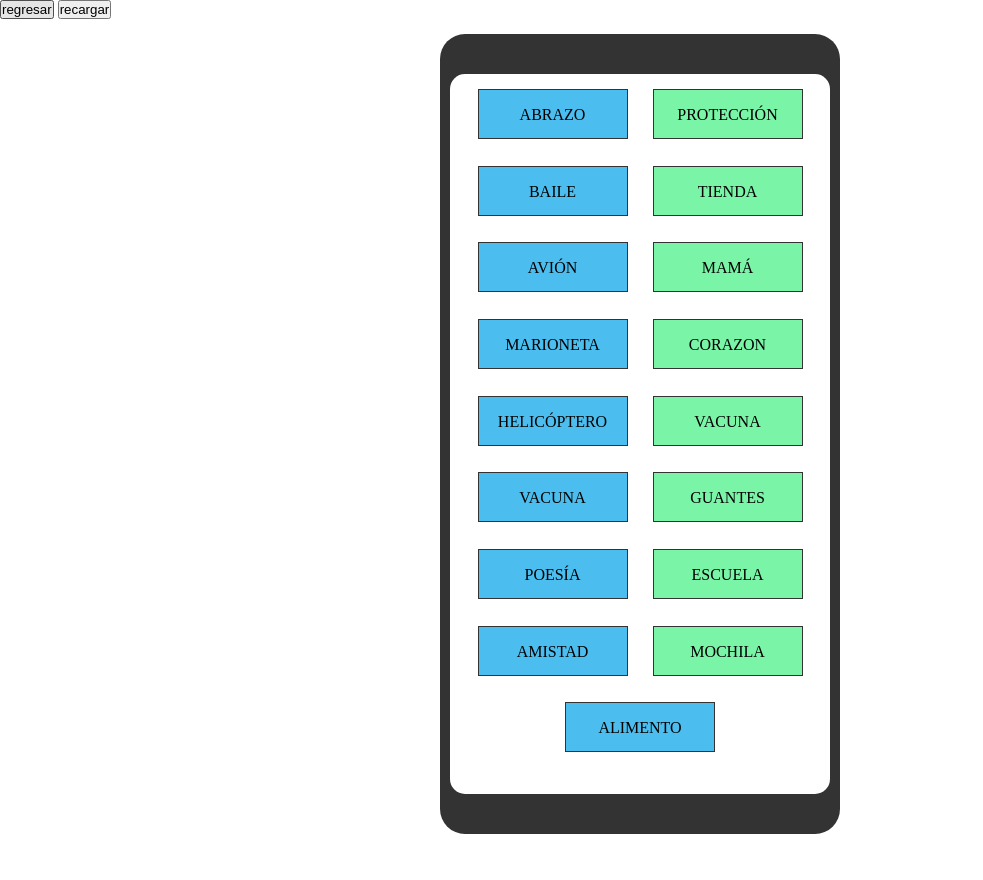
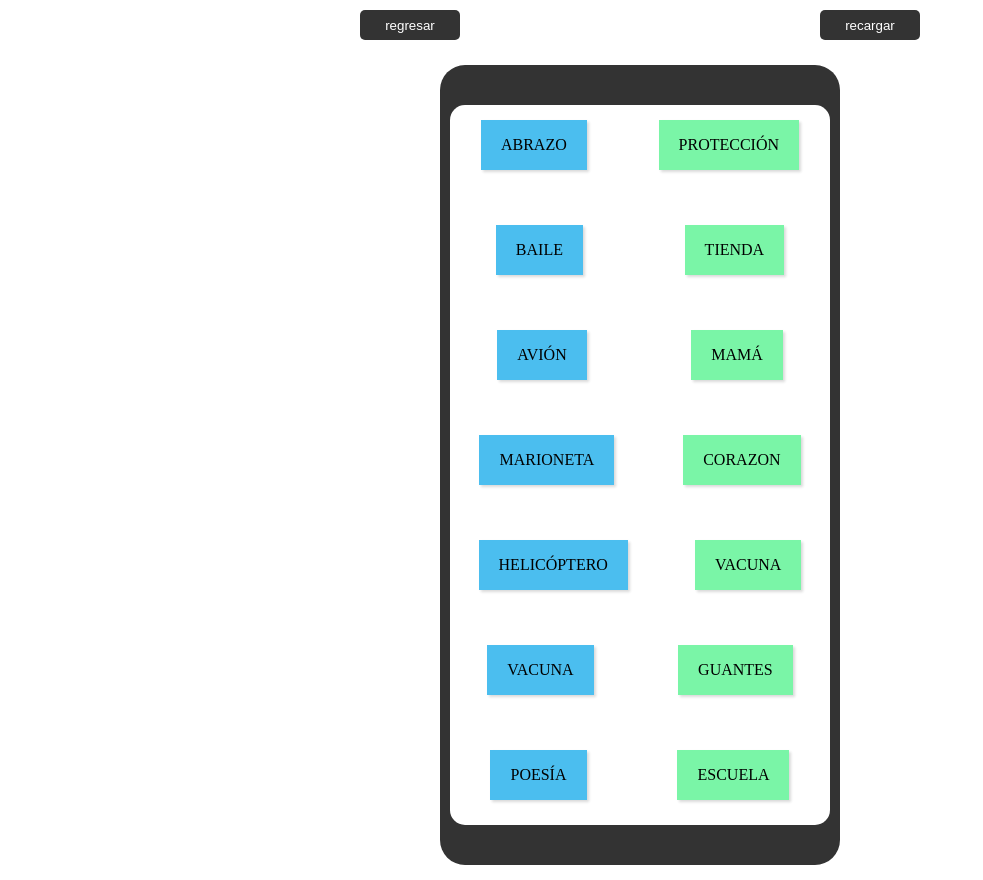
Before and after one commit to AlexisVennegas/Practicas-Unicef, a plain HTML site: page boxs_random.html in a window 1280 px wide. Shown: the whole page, without its empty margins (0-983 px from the left). Before the commit the page ends 849 px from the top, so only its background shows below. Drawn offline with Linux system fonts and the light colour scheme.

Commit message:
chore: Update boxs_random.css with improved styling and layout

```diff
--- a/style/boxs_random.css
+++ b/style/boxs_random.css
@@ -21,21 +21,40 @@
     border-radius: 15px;
     display: flex;
     flex-wrap: wrap;
+    align-content: space-around;
     justify-content: space-around;
-    /* align-content: space-around; */
     overflow-y: scroll;
     overflow-x: hidden;
+    gap: 40px;
 }
 .data{
-    max-width: 150px;
-    width: 100%;
     height: 50px;
     margin-bottom: 15px;
-    border: 1px solid #333;
+    box-shadow: rgba(0, 0, 0, 0.15) 1.95px 1.95px 2.6px;
     background-color: rgb(75, 190, 239);
     text-align: center;
     line-height: 50px;
+    padding: 0px 20px;
+    /* grid two co */
 }
 .data.data:nth-child(2n){
     background-color:rgba(90, 243, 146, 0.803);
 }
+
+.buttons {
+    width: 100%;
+    display: flex;
+    justify-content: space-evenly;
+    align-items: center;
+}
+
+button {
+    width: 100px;
+    height: 30px;
+    background-color: #333;
+    color: white;
+    border: none;
+    border-radius: 5px;
+    cursor: pointer;
+    margin: 10px 0 ;
+}
```
